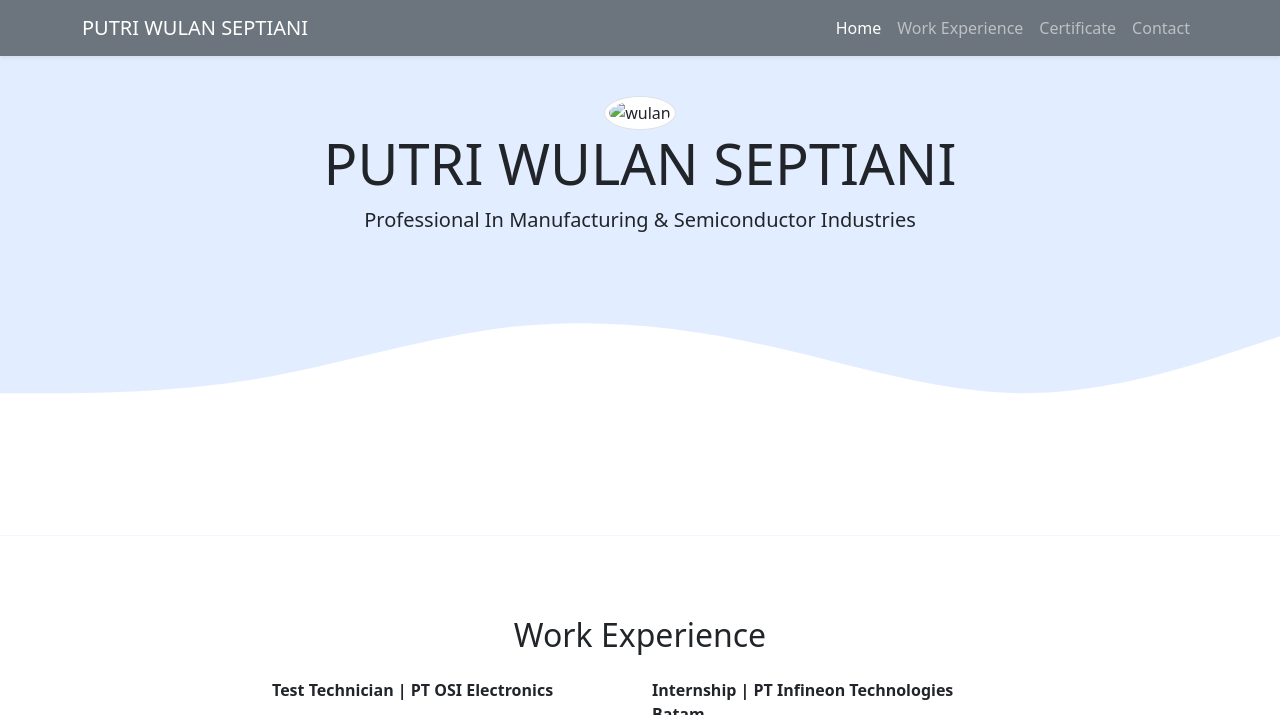
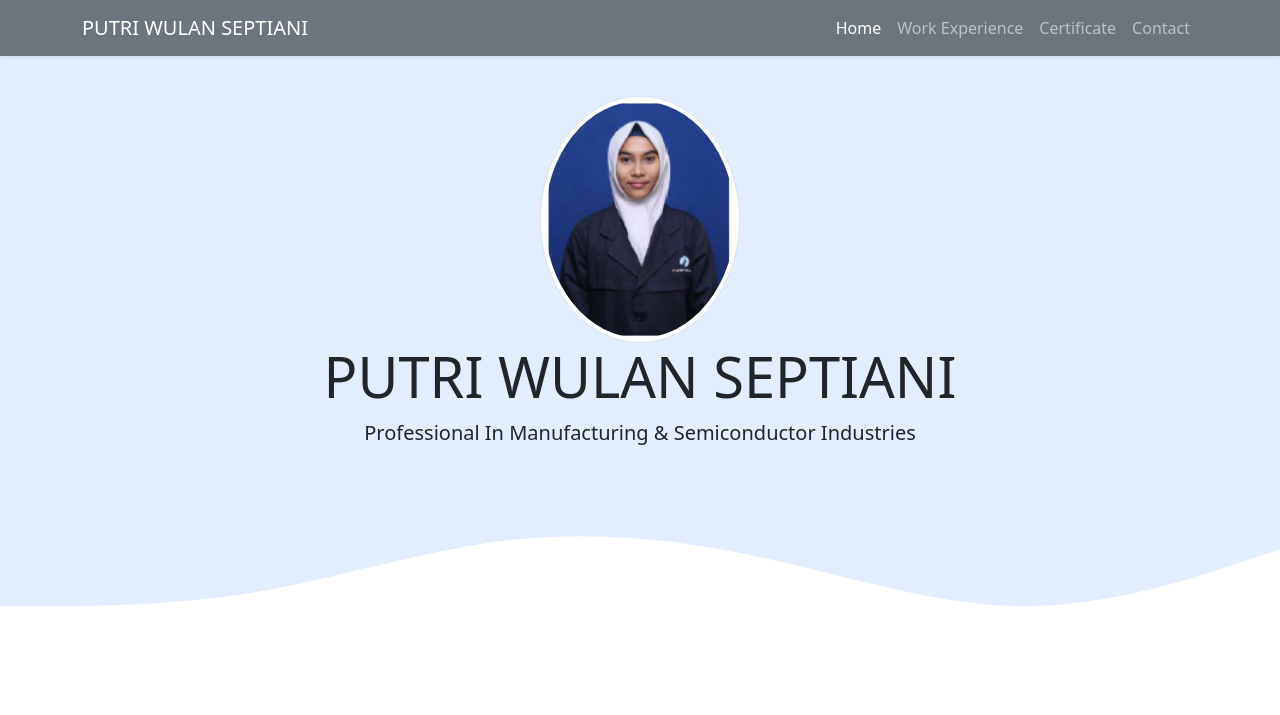
Before and after one commit to putriwulan1/putriwulan1.github.io, a plain HTML site: page index.html in a window 1280 px wide. Shown: the top 715 px of the page. Drawn offline with nearby package versions, Linux system fonts and the light colour scheme; files whose address does not match are found by name.

Commit message:
create img

```diff
--- a/index.html
+++ b/index.html
@@ -48,7 +48,7 @@
 
   <!-- Jumbotron -->
   <section class="jumbotron text-center">
-    <img src="img/wulan.png" alt="wulan" width="200 px" class="rounded-circle img-thumbnail" />
+    <img src="wulan.png" alt="wulan" width="200 px" class="rounded-circle img-thumbnail" />
     <h1 class="display-4">PUTRI WULAN SEPTIANI</h1>
     <p class="lead">Professional In Manufacturing & Semiconductor Industries</p>
     <svg xmlns="http://www.w3.org/2000/svg" viewBox="0 0 1440 320">
```
